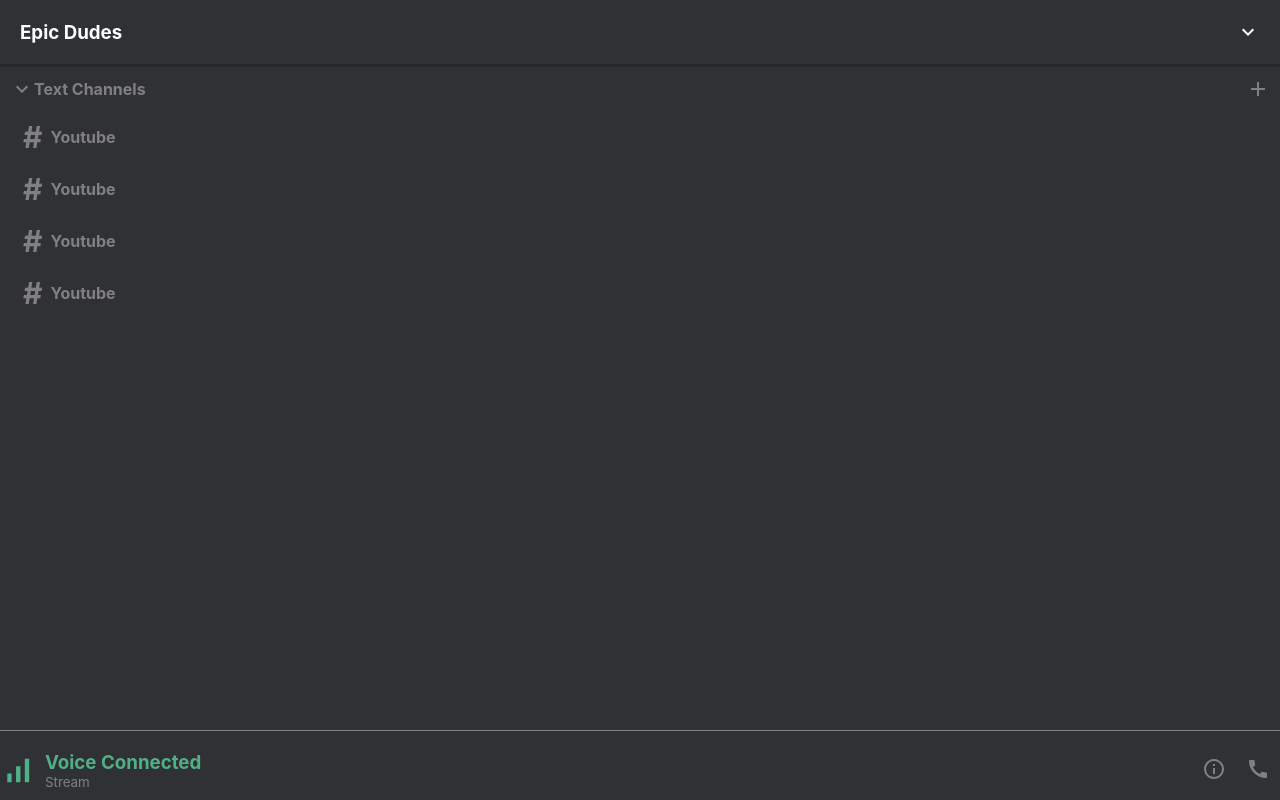
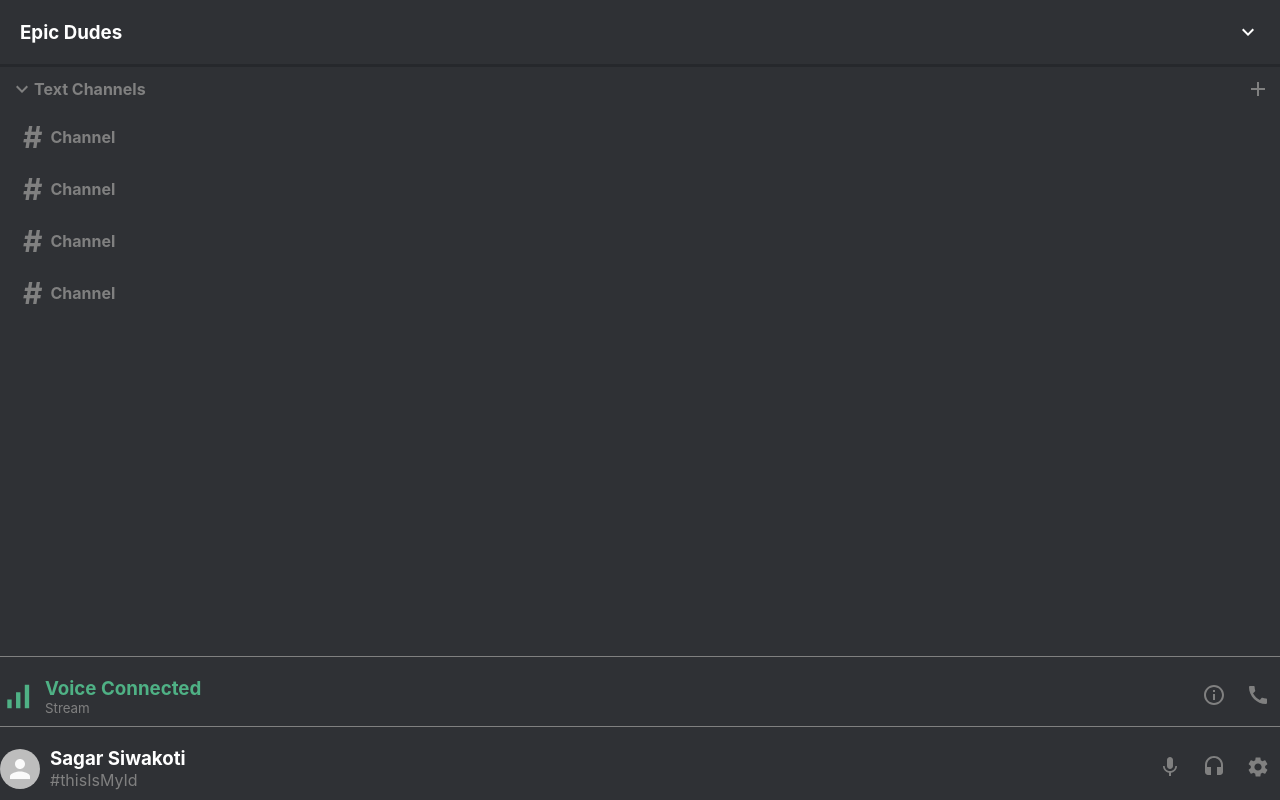
Before and after one commit to sagar-siwakoti/redux-discord, a React (Create React App) app: page / in a window 1280 px wide. Built offline with nearby package versions, Linux system fonts and the light colour scheme.

Commit message:
-buttom sidebar added with styles

```diff
--- a/src/components/Sidebar/Sidebar.css
+++ b/src/components/Sidebar/Sidebar.css
@@ -35,7 +35,7 @@
     display: flex;
     align-items: center;
 }
-.sidebar__voice{
+.sidebar__voice,.sidebar__profile{
     display: flex;
     justify-content: space-between;
     align-items: center;
@@ -60,3 +60,13 @@
 .sidebar__voiceIcons > .MuiSvgIcon-root{
     padding: 10px;
 }
+.sidebar__profileInfo{
+    flex: 1;
+    padding: 10px;
+}
+.sidebar__profileInfo>h3{
+    color: white;
+}
+.sidebar__profileIcons> .MuiSvgIcon-root{
+    padding: 10px;
+}
--- a/src/components/Sidebar/Sidebar.jsx
+++ b/src/components/Sidebar/Sidebar.jsx
@@ -3,9 +3,13 @@ import "./Sidebar.css";
 import ExpandMoreIcon from "@material-ui/icons/ExpandMore";
 import AddIcon from "@material-ui/icons/Add";
 import CallIcon from '@material-ui/icons/Call';
+import MicIcon from '@material-ui/icons/Mic';
+import HeadsetIcon from '@material-ui/icons/Headset';
+import SettingsIcon from '@material-ui/icons/Settings';
 import InfoOutlinedIcon from '@material-ui/icons/InfoOutlined';
 import SignalCellularAltIcon from "@material-ui/icons/SignalCellularAlt";
 import SidebarChannel from "./SidebarChannel";
+import Avatar from "@material-ui/core/Avatar";
 
 function Sidebar(props) {
   return (
@@ -43,6 +47,18 @@ function Sidebar(props) {
               <CallIcon/>
           </div>
       </div>
+        <div className="sidebar__profile">
+            <Avatar />
+            <div className="sidebar__profileInfo">
+                <h3>Sagar Siwakoti</h3>
+                <p>#thisIsMyId</p>
+            </div>
+            <div className="sidebar__profileIcons">
+                <MicIcon/>
+                <HeadsetIcon/>
+                <SettingsIcon/>
+            </div>
+        </div>
     </div>
   );
 }
--- a/src/components/Sidebar/SidebarChannel.jsx
+++ b/src/components/Sidebar/SidebarChannel.jsx
@@ -4,7 +4,7 @@ function SidebarChannel({ id, channel }) {
   return (
     <div className="sidebarChannel">
       <h4>
-        <span className="sidebarChannel__hash">#</span>Youtube
+        <span className="sidebarChannel__hash">#</span>Channel
       </h4>
     </div>
   );
```
